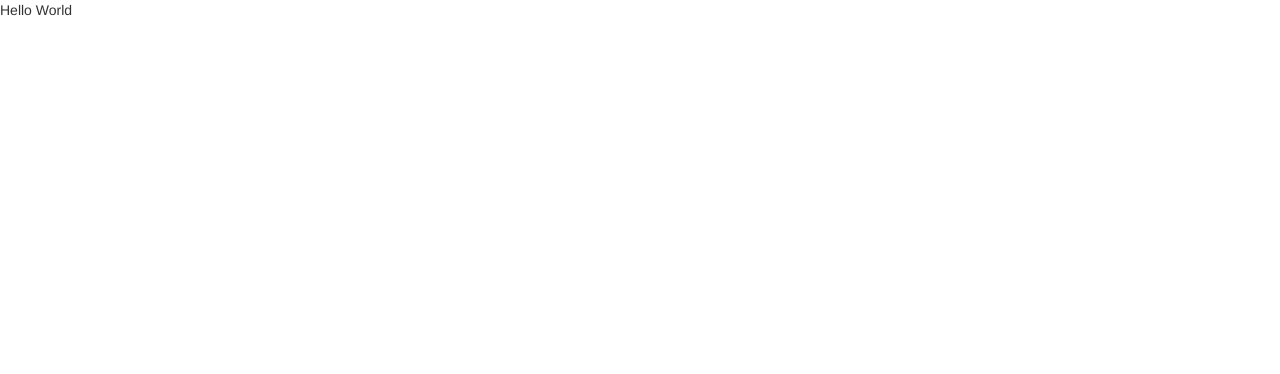
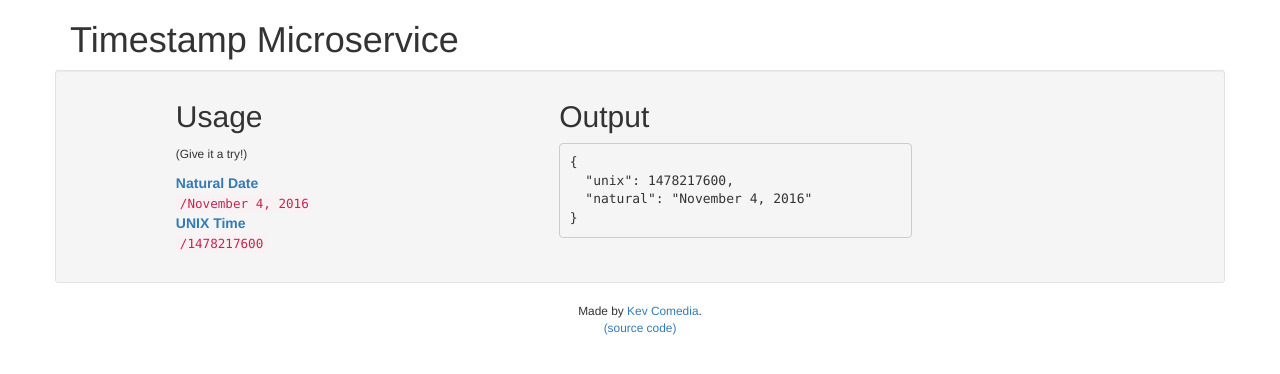
Before and after one commit to kegplant/timestamp-microservice, a website: page public/index.html in a window 1280 px wide. Drawn offline with Linux system fonts and the light colour scheme.

Commit message:
Write homepage

```diff
--- a/public/index.html
+++ b/public/index.html
@@ -1,5 +1,6 @@
 <!DOCTYPE html>
 <html lang="en">
+
 <head>
   <meta charset="utf-8">
   <meta http-equiv="X-UA-Compatible" content="IE=edge">
@@ -7,7 +8,40 @@
   <title>Timestamp Microservice</title>
   <link rel="stylesheet" href="css/bootstrap.min.css">
 </head>
+
 <body>
-  <p>Hello World</p>
+  <div class="container">
+    <h1>Timestamp Microservice</h1>
+    <div class="row well well-sm">
+      <div class="col-sm-4 col-sm-offset-1">
+        <h2>Usage</h2>
+        <p></p><small>(Give it a try!)</small></p>
+        <dl>
+          <a href="/November 4, 2016">
+            <dt>Natural Date</dt>
+            <dd><code>/November 4, 2016</code></dd>
+          </a>
+          <a href="/1478217600">
+            <dt>UNIX Time</dt>
+            <dd><code>/1478217600</code></dd>
+          </a>
+        </dl>
+      </div>
+      <!-- end usage .col-sm-4 -->
+      <div class="col-sm-4">
+        <h2>Output</h2>
+        <pre>{<br>  "unix": 1478217600,<br>  "natural": "November 4, 2016"<br>}</pre>
+      </div>
+      <!-- end output .col-sm-4 -->
+    </div>
+    <!-- end .row -->
+
+    <p class="small text-center">
+      Made by <a href="https://github.com/kevcomedia">Kev Comedia</a>.<br>
+      <a href="https://github.com/kevcomedia/timestamp-microservice">(source code)</a>
+    </p>
+  </div>
+  <!-- end .container -->
 </body>
+
 </html>
```
